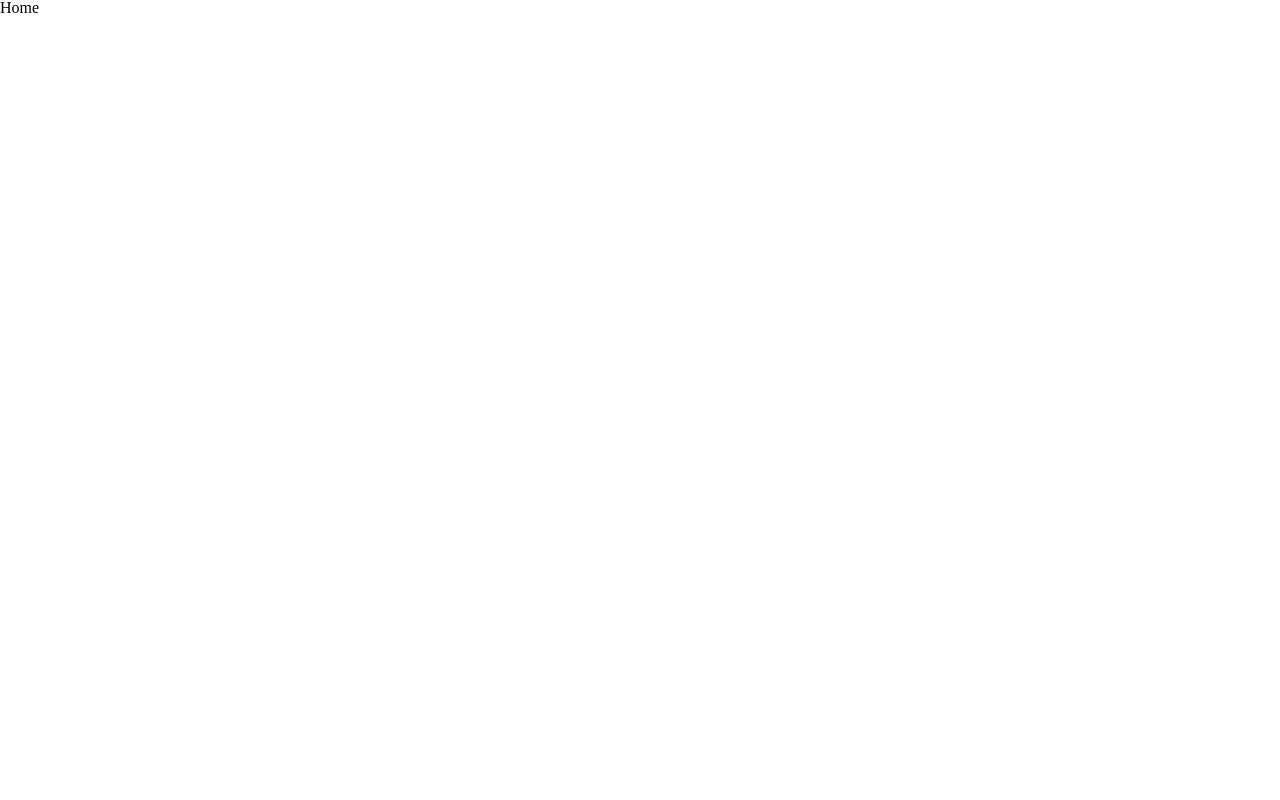
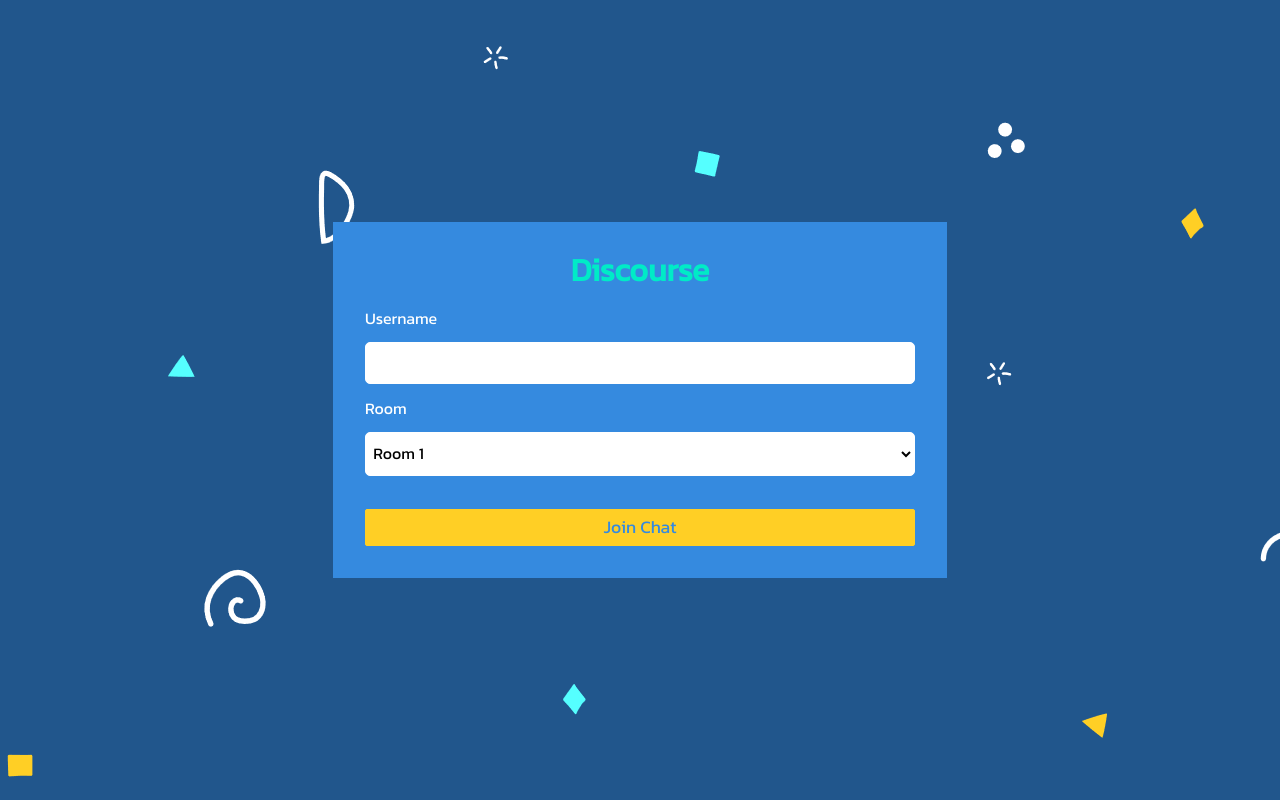
Before and after one commit to mhaisam350/Concord, a React (Create React App) app in the folder client/: page / in a window 1280 px wide. Built offline with nearby package versions, Linux system fonts and the light colour scheme.

Commit message:
Styled Home component

```diff
--- a/client/package.json
+++ b/client/package.json
@@ -10,6 +10,7 @@
     "react-dom": "^18.2.0",
     "react-router-dom": "^6.4.5",
     "react-scripts": "5.0.1",
+    "sass": "^1.56.2",
     "web-vitals": "^2.1.4"
   },
   "scripts": {
--- a/client/src/index.css
+++ b/client/src/index.css
@@ -1,3 +1,5 @@
+@import url('https://fonts.googleapis.com/css2?family=Kanit:wght@200;400&display=swap');
+
 html, body, div, span, applet, object, iframe,
 h1, h2, h3, h4, h5, h6, p, blockquote, pre,
 a, abbr, acronym, address, big, cite, code,
@@ -10,14 +12,20 @@ table, caption, tbody, tfoot, thead, tr, th, td,
 article, aside, canvas, details, embed,
 figure, figcaption, footer, header, hgroup,
 menu, nav, output, ruby, section, summary,
-time, mark, audio, video {
+time, mark, audio, video, button, input, select {
 	margin: 0;
 	padding: 0;
 	border: 0;
 	font-size: 100%;
 	font: inherit;
 	vertical-align: baseline;
+	font-family: 'Kanit', sans-serif;
 }
+
+html, body {
+	color: #fff;
+}
+
 /* HTML5 display-role reset for older browsers */
 article, aside, details, figcaption, figure,
 footer, header, hgroup, menu, nav, section {
--- a/client/src/pages/Home.js
+++ b/client/src/pages/Home.js
@@ -1,11 +1,37 @@
-
+import styles from '../styles/Home.module.scss';
 
 export const Home = () => {
 
   return (
 
-    <div>Home
-    </div>
+    <>
+
+        <main className={styles.main}>
+
+            <section className={styles.section}>
+
+                <h1 className={styles.logo}>Discourse</h1>
+
+                <form className={styles['homepage-form']}>
+
+                    <label for='username'>Username</label>
+                    <input type='text' name='username' required />
+
+                    <label for='rooms'>Room</label>
+                    <select name='rooms'>
+                        <option value='room1'>Room 1</option>
+                        <option value='room2'>Room 2</option>
+                    </select>
+
+                    <button type='submit'>Join Chat</button>
+
+                </form>
+
+            </section>
+
+        </main>
+
+    </>
 
   )
 
--- /dev/null
+++ b/client/src/styles/Home.module.scss
@@ -0,0 +1,53 @@
+@import './variables';
+
+.main {
+    background-image: $bg-image;
+    background-repeat: repeat;
+    display: flex;
+    justify-content: center;
+    align-items: center;
+    height: 100vh;
+}
+
+.section {
+    background-color: $main;
+    width: 550px;
+    padding: 2em;
+}
+
+.logo {
+    text-align: center;
+    font-weight: 700;
+    font-size: 2em;
+    color: $logo
+}
+
+.homepage-form {
+    display: flex;
+    flex-direction: column;
+    margin-top: 1.5em;
+
+    & > input, select {
+        margin: 1em 0;
+        padding: 0.5em 0.2em;
+        background-color: $primary;
+        border: 1px solid $primary;
+        border-radius: 5px;
+    }
+
+    & > select {
+        cursor: pointer;
+    }
+
+    & > button {
+        margin-top: 1em;
+        padding: 0.5em 0.2em;
+        background-color: $highlight;
+        border: 1px solid $highlight;
+        border-radius: 2px;
+        color: $main;
+        font-size: 1.1em;
+        font-weight: 500;
+        cursor: pointer;
+    }
+}
--- /dev/null
+++ b/client/src/styles/_variables.scss
@@ -0,0 +1,7 @@
+$logo: #00EBC7;
+$main: #358ADF;
+$highlight: #FFCF25;
+$primary: #fff;
+$secondary: #F0F0F0;
+
+$bg-image: url('../assets/confetti-doodles.png');
```
Also changed, not shown: client/src/assets/confetti-doodles.png (added), 1 other file (tests, documents, lock files or other folders).
